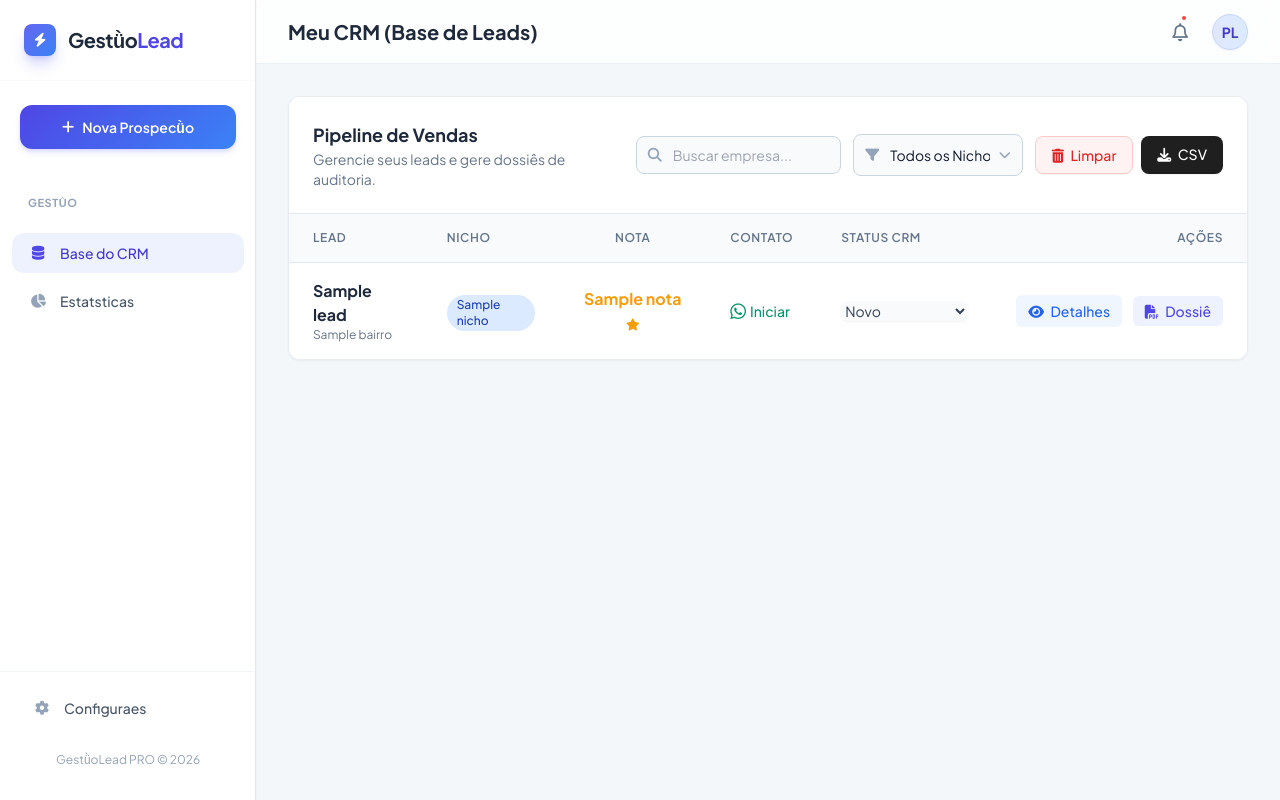
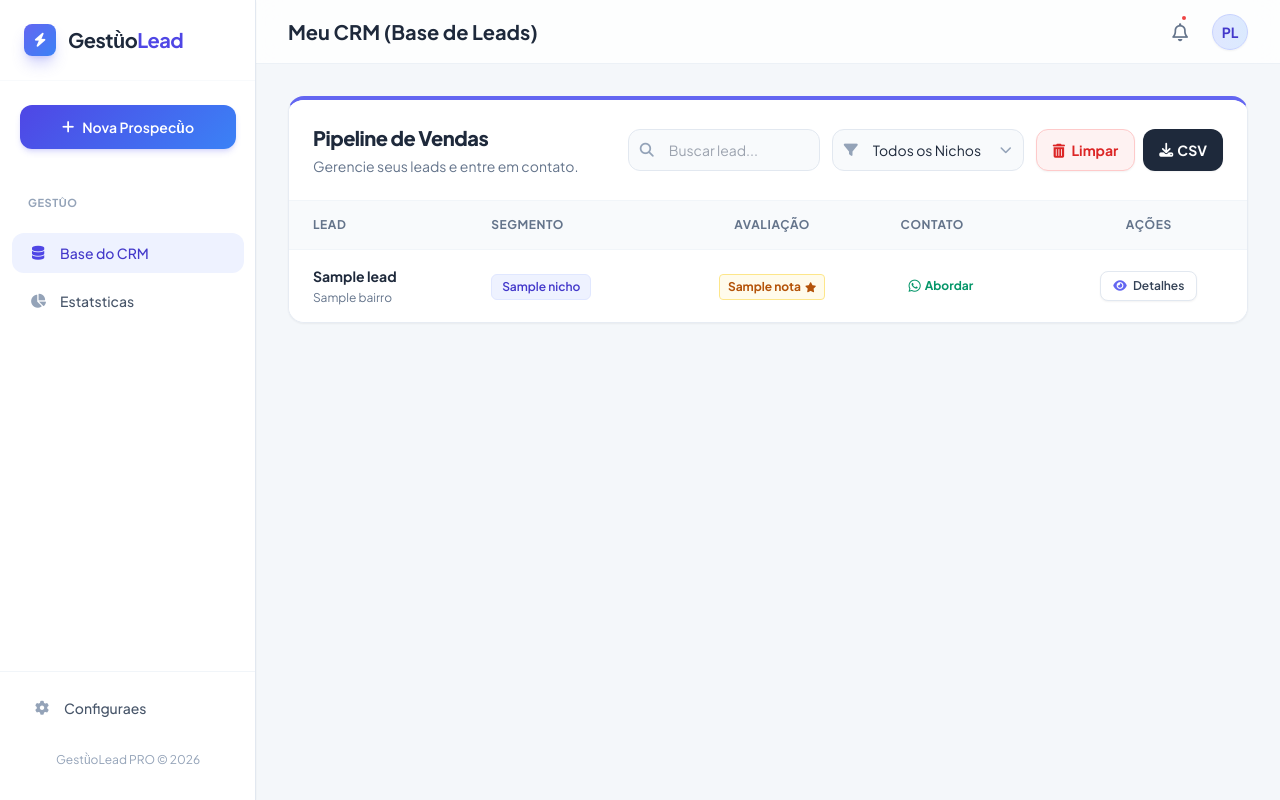
Before and after one commit to pedruu13/gestaoLead, a Python web app: template templates/crm.html in a window 1280 px wide. Run offline with Jinja, Linux system fonts and the light colour scheme; the template is opened without the code that fills it: most values are stand-ins (such as "Sample title", 1, 10 or a date in 2020); some libraries are stand-ins or nearby versions.

Commit message:
Fix horizontal scrolling and modernize CRM layout

```diff
--- a/templates/crm.html
+++ b/templates/crm.html
@@ -3,28 +3,28 @@
 {% block header_title %}Meu CRM (Base de Leads){% endblock %}
 
 {% block content %}
-<div class="glass-card rounded-xl shadow-sm overflow-hidden flex flex-col">
+<div class="glass-card rounded-2xl shadow-sm flex flex-col border-t-4 border-t-indigo-500 overflow-hidden w-full">
     <!-- Header -->
-    <div class="p-6 border-b border-slate-200 bg-white flex flex-col md:flex-row justify-between items-center gap-4">
+    <div class="p-6 border-b border-slate-100 bg-white flex flex-col md:flex-row justify-between items-start md:items-center gap-6">
         <div>
-            <h3 class="text-lg font-bold text-slate-800">Pipeline de Vendas</h3>
-            <p class="text-sm text-slate-500">Gerencie seus leads e gere dossiês de auditoria.</p>
+            <h3 class="text-xl font-extrabold text-slate-800 tracking-tight">Pipeline de Vendas</h3>
+            <p class="text-sm text-slate-500 mt-1">Gerencie seus leads e entre em contato.</p>
         </div>
 
         <!-- Filtros em Tempo Real -->
-        <div class="flex flex-col md:flex-row items-center gap-3 w-full md:w-auto mt-4 md:mt-0">
-            <div class="relative w-full md:w-auto">
+        <div class="flex flex-col md:flex-row items-center gap-3 w-full md:w-auto">
+            <div class="relative w-full md:w-48">
                 <div class="absolute inset-y-0 left-0 flex items-center pl-3 pointer-events-none">
                     <i class="fa-solid fa-search text-slate-400 text-sm"></i>
                 </div>
-                <input type="text" id="filter_nome" onkeyup="filterTable()" class="bg-slate-50 border border-slate-300 text-slate-900 text-sm rounded-lg focus:ring-blue-500 focus:border-blue-500 block w-full pl-9 p-2" placeholder="Buscar empresa...">
+                <input type="text" id="filter_nome" onkeyup="filterTable()" class="bg-slate-50 border border-slate-200 text-slate-800 text-sm rounded-xl focus:ring-2 focus:ring-indigo-500 focus:border-indigo-500 block w-full pl-10 p-2.5 transition-all outline-none" placeholder="Buscar lead...">
             </div>
 
-            <div class="relative w-full md:w-auto">
+            <div class="relative w-full md:w-48">
                 <div class="absolute inset-y-0 left-0 flex items-center pl-3 pointer-events-none">
                     <i class="fa-solid fa-filter text-slate-400 text-sm"></i>
                 </div>
-                <select id="filter_nicho" onchange="filterTable()" class="bg-slate-50 border border-slate-300 text-slate-900 text-sm rounded-lg focus:ring-blue-500 focus:border-blue-500 block w-full pl-9 p-2.5 appearance-none cursor-pointer pr-8">
+                <select id="filter_nicho" onchange="filterTable()" class="bg-slate-50 border border-slate-200 text-slate-800 text-sm rounded-xl focus:ring-2 focus:ring-indigo-500 focus:border-indigo-500 block w-full pl-10 p-2.5 appearance-none cursor-pointer pr-8 outline-none transition-all">
                     <option value="">Todos os Nichos</option>
                 </select>
                 <div class="absolute inset-y-0 right-0 flex items-center pr-3 pointer-events-none">
@@ -33,86 +33,81 @@
             </div>
 
             <div class="flex w-full md:w-auto gap-2">
-                <button onclick="limparCRM()" class="flex-1 md:flex-none bg-red-50 hover:bg-red-100 text-red-600 border border-red-200 text-sm font-medium py-2 px-4 rounded-lg shadow-sm transition-colors whitespace-nowrap text-center">
+                <button onclick="limparCRM()" class="flex-1 md:flex-none bg-red-50 hover:bg-red-100 text-red-600 border border-red-200 text-sm font-bold py-2.5 px-4 rounded-xl shadow-sm transition-colors whitespace-nowrap text-center">
                     <i class="fa-solid fa-trash-can mr-1"></i> Limpar
                 </button>
 
-                <a href="/export/csv" class="flex-1 md:flex-none bg-[#1F1F1F] hover:bg-black text-white text-sm font-medium py-2 px-4 rounded-lg shadow-sm transition-colors whitespace-nowrap text-center">
+                <a href="/export/csv" class="flex-1 md:flex-none bg-slate-800 hover:bg-slate-900 text-white text-sm font-bold py-2.5 px-4 rounded-xl shadow-sm transition-colors whitespace-nowrap text-center flex items-center justify-center">
                     <i class="fa-solid fa-download mr-1"></i> CSV
                 </a>
             </div>
         </div>
     </div>
 
-    <!-- Table -->
-    <div class="overflow-x-auto">
-        <table class="w-full text-left border-collapse">
+    <!-- Table Wrapper with constraints -->
+    <div class="overflow-x-auto w-full max-w-full">
+        <table class="w-full text-left border-collapse min-w-[800px]">
             <thead>
                 <tr class="bg-slate-50 text-slate-500 text-xs uppercase tracking-wider">
-                    <th class="px-6 py-4 font-semibold border-b border-slate-200">Lead</th>
-                    <th class="px-6 py-4 font-semibold border-b border-slate-200">Nicho</th>
-                    <th class="px-6 py-4 font-semibold border-b border-slate-200 text-center">Nota</th>
-                    <th class="px-6 py-4 font-semibold border-b border-slate-200">Contato</th>
-                    <th class="px-6 py-4 font-semibold border-b border-slate-200">Status CRM</th>
-                    <th class="px-6 py-4 font-semibold border-b border-slate-200 text-right">Ações</th>
+                    <th class="px-6 py-4 font-bold border-b border-slate-100">Lead</th>
+                    <th class="px-6 py-4 font-bold border-b border-slate-100">Segmento</th>
+                    <th class="px-6 py-4 font-bold border-b border-slate-100 text-center">Avaliação</th>
+                    <th class="px-6 py-4 font-bold border-b border-slate-100">Contato</th>
+                    <th class="px-6 py-4 font-bold border-b border-slate-100 text-center">Ações</th>
                 </tr>
             </thead>
             <tbody class="divide-y divide-slate-100 bg-white">
                 {% for lead in leads %}
-                <tr class="hover:bg-slate-50 transition-colors">
+                <tr class="hover:bg-indigo-50/30 transition-colors group">
                     <td class="px-6 py-4">
-                        <div class="font-bold text-slate-800">{{ lead.nome }}</div>
-                        <div class="text-xs text-slate-500">{{ lead.bairro }}</div>
+                        <div class="font-bold text-slate-800 text-sm">{{ lead.nome }}</div>
+                        <div class="text-xs text-slate-500 mt-1 truncate max-w-[200px]">{{ lead.bairro }}</div>
                     </td>
                     <td class="px-6 py-4">
-                        <span class="inline-flex items-center px-2.5 py-0.5 rounded-full text-xs font-medium bg-blue-100 text-blue-800">
+                        <span class="inline-flex items-center px-2.5 py-1 rounded-md text-xs font-semibold bg-indigo-50 text-indigo-700 border border-indigo-100">
                             {{ lead.nicho }}
                         </span>
                     </td>
                     <td class="px-6 py-4 text-center">
-                        <div class="font-bold {% if lead.nota >= '4.5' %}text-green-600{% else %}text-amber-500{% endif %}">
-                            {{ lead.nota }} <i class="fa-solid fa-star text-xs"></i>
+                        <div class="inline-flex items-center px-2 py-1 rounded font-bold text-xs {% if lead.nota >= '4.5' %}bg-green-50 text-green-700 border-green-200{% else %}bg-amber-50 text-amber-700 border-amber-200{% endif %} border">
+                            {{ lead.nota }} <i class="fa-solid fa-star ml-1 text-[10px]"></i>
                         </div>
                     </td>
                     <td class="px-6 py-4">
                         {% if lead.whatsapp_link %}
-                        <a href="{{ lead.whatsapp_link }}" target="_blank" class="text-emerald-600 hover:text-emerald-700 font-medium text-sm flex items-center gap-1">
-                            <i class="fa-brands fa-whatsapp text-lg"></i> Iniciar
+                        <a href="{{ lead.whatsapp_link }}" target="_blank" class="text-emerald-600 hover:text-emerald-700 hover:bg-emerald-50 px-2 py-1.5 rounded-lg font-bold text-xs flex items-center w-max transition-colors">
+                            <i class="fa-brands fa-whatsapp text-sm mr-1"></i> Abordar
+                        </a>
+                        {% elif lead.email %}
+                        <a href="mailto:{{ lead.email }}" class="text-blue-600 hover:text-blue-700 hover:bg-blue-50 px-2 py-1.5 rounded-lg font-bold text-xs flex items-center w-max transition-colors">
+                            <i class="fa-solid fa-envelope text-sm mr-1"></i> Email
                         </a>
                         {% else %}
-                        <span class="text-slate-400 text-sm">Sem Whats</span>
+                        <span class="text-slate-400 text-xs italic">Sem Contato</span>
                         {% endif %}
                     </td>
-                    <td class="px-6 py-4">
-                        <select onchange="updateStatus('{{ lead.place_id }}', this.value)" class="text-sm border-slate-300 rounded-md shadow-sm focus:border-blue-300 focus:ring focus:ring-blue-200 focus:ring-opacity-50 text-slate-700 bg-slate-50">
-                            <option value="Novo" {% if lead.status == 'Novo' %}selected{% endif %}>Novo</option>
-                            <option value="Contato Feito" {% if lead.status == 'Contato Feito' %}selected{% endif %}>Contato Feito</option>
-                            <option value="Em Negociação" {% if lead.status == 'Em Negociação' %}selected{% endif %}>Em Negociação</option>
-                            <option value="Fechado" {% if lead.status == 'Fechado' %}selected{% endif %}>Fechado</option>
-                            <option value="Descartado" {% if lead.status == 'Descartado' %}selected{% endif %}>Descartado</option>
-                        </select>
-                    </td>
-                    <td class="px-6 py-4 text-right whitespace-nowrap">
-                        <button
-                            onclick="abrirDetalhes(this)"
-                            data-nome="{{ lead.nome }}"
-                            data-maps="{{ lead.google_maps }}"
-                            data-prompt="{{ lead.prompt_design }}"
-                            data-insta="{{ lead.instagram }}"
-                            class="text-blue-600 hover:text-blue-900 bg-blue-50 hover:bg-blue-100 px-3 py-1.5 rounded-md text-sm font-medium transition-colors mr-2">
-                            <i class="fa-solid fa-eye mr-1"></i> Detalhes
+                    <td class="px-6 py-4 text-center">
+                        <button onclick="abrirDetalhes(this)"
+                                data-nome="{{ lead.nome }}"
+                                data-maps="{{ lead.maps_link }}"
+                                data-insta="{{ lead.instagram }}"
+                                data-prompt="{{ lead.ai_copy_prompt }}"
+                                class="bg-white hover:bg-slate-100 text-slate-700 border border-slate-200 font-semibold py-1.5 px-3 rounded-lg text-xs shadow-sm transition-all hover:border-slate-300">
+                            <i class="fa-solid fa-eye mr-1 text-indigo-500"></i> Detalhes
                         </button>
-                        <a href="/dossie/{{ lead.place_id }}" target="_blank" class="text-indigo-600 hover:text-indigo-900 bg-indigo-50 hover:bg-indigo-100 px-3 py-1.5 rounded-md text-sm font-medium transition-colors">
-                            <i class="fa-solid fa-file-pdf mr-1"></i> Dossiê
-                        </a>
                     </td>
                 </tr>
                 {% else %}
                 <tr>
-                    <td colspan="6" class="px-6 py-12 text-center text-slate-500">
-                        <i class="fa-solid fa-inbox text-4xl mb-3 text-slate-300 block"></i>
-                        Nenhum lead encontrado no banco de dados.<br>
-                        Vá para o <strong>Motor de Busca</strong> e inicie uma extração.
+                    <td colspan="5" class="px-6 py-16 text-center text-slate-500 bg-slate-50/50">
+                        <div class="bg-white w-16 h-16 rounded-full flex items-center justify-center mx-auto mb-4 shadow-sm border border-slate-100">
+                            <i class="fa-solid fa-inbox text-2xl text-slate-300"></i>
+                        </div>
+                        <h4 class="text-slate-700 font-bold mb-1">Base Vazia</h4>
+                        <p class="text-sm">Nenhum lead encontrado no banco de dados.</p>
+                        <a href="/" class="inline-block mt-4 text-indigo-600 hover:text-indigo-800 font-semibold text-sm hover:underline">
+                            Ir para o buscador <i class="fa-solid fa-arrow-right ml-1"></i>
+                        </a>
                     </td>
                 </tr>
                 {% endfor %}
@@ -122,53 +117,61 @@
 </div>
 
 <!-- Modal de Detalhes -->
-<div id="modal_detalhes" class="fixed inset-0 bg-slate-900 bg-opacity-50 z-50 hidden flex items-center justify-center backdrop-blur-sm">
-    <div class="bg-white rounded-2xl shadow-xl w-full max-w-2xl max-h-[90vh] overflow-y-auto m-4">
-        <div class="p-6 border-b border-slate-100 flex justify-between items-center bg-slate-50 rounded-t-2xl">
-            <h3 class="text-xl font-bold text-slate-800" id="modal_nome">Nome da Empresa</h3>
-            <button onclick="fecharDetalhes()" class="text-slate-400 hover:text-red-500 transition-colors">
-                <i class="fa-solid fa-xmark text-xl"></i>
+<div id="modal_detalhes" class="fixed inset-0 bg-slate-900/60 z-50 hidden flex items-center justify-center backdrop-blur-sm p-4">
+    <div class="bg-white rounded-2xl shadow-2xl w-full max-w-2xl max-h-[90vh] overflow-y-auto transform transition-all">
+        <div class="p-5 md:p-6 border-b border-slate-100 flex justify-between items-center bg-slate-50">
+            <h3 class="text-lg md:text-xl font-bold text-slate-800" id="modal_nome">Nome da Empresa</h3>
+            <button onclick="fecharDetalhes()" class="w-8 h-8 rounded-full bg-white border border-slate-200 flex items-center justify-center text-slate-500 hover:text-red-500 hover:border-red-200 transition-colors">
+                <i class="fa-solid fa-xmark"></i>
             </button>
         </div>
 
-        <div class="p-6 space-y-6">
+        <div class="p-5 md:p-6 space-y-6">
             <!-- Links Vitais -->
             <div>
-                <h4 class="text-sm font-bold text-slate-500 uppercase tracking-wider mb-3">Links da Empresa</h4>
-                <div class="flex flex-col gap-3">
-                    <a id="modal_maps" href="#" target="_blank" class="flex items-center p-3 border border-slate-200 rounded-lg hover:bg-slate-50 transition-colors text-slate-700">
-                        <i class="fa-solid fa-map-location-dot text-emerald-500 text-xl w-8 text-center"></i>
-                        <span class="font-medium ml-2">Abrir no Google Maps (Ver Fotos)</span>
-                        <i class="fa-solid fa-arrow-up-right-from-square ml-auto text-slate-400 text-sm"></i>
+                <h4 class="text-xs font-bold text-slate-400 uppercase tracking-wider mb-3">Presença Digital Encontrada</h4>
+                <div class="grid grid-cols-1 sm:grid-cols-2 gap-3">
+                    <a id="modal_maps" href="#" target="_blank" class="flex items-center p-3 border border-slate-200 rounded-xl hover:bg-slate-50 hover:border-slate-300 transition-all text-slate-700 group shadow-sm">
+                        <div class="w-10 h-10 rounded-lg bg-emerald-50 text-emerald-500 flex items-center justify-center mr-3 group-hover:bg-emerald-100">
+                            <i class="fa-solid fa-map-location-dot text-lg"></i>
+                        </div>
+                        <div class="flex-1">
+                            <span class="block font-bold text-sm">Google Maps</span>
+                            <span class="block text-xs text-slate-400">Ver Perfil e Fotos</span>
+                        </div>
+                        <i class="fa-solid fa-arrow-up-right-from-square text-slate-300 text-xs"></i>
                     </a>
 
-                    <a id="modal_insta" href="#" target="_blank" class="flex items-center p-3 border border-slate-200 rounded-lg hover:bg-slate-50 transition-colors text-slate-700 hidden">
-                        <i class="fa-brands fa-instagram text-pink-500 text-xl w-8 text-center"></i>
-                        <span class="font-medium ml-2">Abrir Instagram</span>
-                        <i class="fa-solid fa-arrow-up-right-from-square ml-auto text-slate-400 text-sm"></i>
+                    <a id="modal_insta" href="#" target="_blank" class="flex items-center p-3 border border-slate-200 rounded-xl hover:bg-slate-50 hover:border-slate-300 transition-all text-slate-700 group shadow-sm hidden">
+                        <div class="w-10 h-10 rounded-lg bg-pink-50 text-pink-500 flex items-center justify-center mr-3 group-hover:bg-pink-100">
+                            <i class="fa-brands fa-instagram text-lg"></i>
+                        </div>
+                        <div class="flex-1">
+                            <span class="block font-bold text-sm">Instagram</span>
+                            <span class="block text-xs text-slate-400">Ver Perfil Social</span>
+                        </div>
+                        <i class="fa-solid fa-arrow-up-right-from-square text-slate-300 text-xs"></i>
                     </a>
                 </div>
             </div>
 
             <!-- Prompt de IA -->
-            <div class="bg-blue-50 p-5 rounded-xl border border-blue-100">
-                <h4 class="text-sm font-bold text-blue-800 uppercase tracking-wider mb-2 flex items-center">
-                    <i class="fa-solid fa-wand-magic-sparkles mr-2"></i> Prompt para Gerar Layout (Midjourney/DALL-E)
+            <div class="bg-gradient-to-r from-indigo-50 to-blue-50 p-5 rounded-xl border border-indigo-100 relative">
+                <div class="absolute top-0 right-0 p-3 opacity-10">
+                    <i class="fa-solid fa-robot text-6xl"></i>
+                </div>
+                <h4 class="text-sm font-bold text-indigo-800 uppercase tracking-wider mb-1 flex items-center relative z-10">
+                    <i class="fa-solid fa-wand-magic-sparkles mr-2 text-indigo-500"></i> Pitch de Vendas Personalizado (IA)
                 </h4>
-                <p class="text-xs text-blue-600 mb-3">Copie este texto e cole em uma IA de imagens para gerar um site modelo de alta qualidade para enviar ao cliente.</p>
-                <div class="relative">
-                    <textarea id="modal_prompt" readonly class="w-full bg-white border border-blue-200 rounded-lg p-3 text-sm text-slate-700 h-24 focus:outline-none"></textarea>
-                    <button onclick="copiarPrompt()" class="absolute bottom-2 right-2 bg-blue-600 hover:bg-blue-700 text-white px-3 py-1.5 rounded text-xs font-bold transition-colors shadow-sm">
-                        <i class="fa-solid fa-copy mr-1"></i> Copiar
+                <p class="text-xs text-indigo-600 mb-4 relative z-10 max-w-md">Mensagem gerada baseada no nicho, localização e nota desta empresa. Copie e envie para abordar!</p>
+
+                <div class="relative z-10">
+                    <textarea id="modal_prompt" readonly class="w-full bg-white border border-indigo-200 rounded-xl p-4 text-sm text-slate-700 h-32 focus:outline-none focus:ring-2 focus:ring-indigo-300 shadow-sm leading-relaxed"></textarea>
+                    <button onclick="copiarPrompt()" class="absolute bottom-3 right-3 gradient-btn text-white px-4 py-2 rounded-lg text-xs font-bold transition-transform shadow-md hover:-translate-y-0.5 flex items-center">
+                        <i class="fa-solid fa-copy mr-2"></i> Copiar
                     </button>
                 </div>
             </div>
-        </div>
-
-        <div class="p-6 border-t border-slate-100 bg-slate-50 rounded-b-2xl flex justify-end">
-            <button onclick="fecharDetalhes()" class="bg-slate-800 hover:bg-slate-900 text-white font-medium py-2 px-6 rounded-lg transition-colors">
-                Fechar
-            </button>
         </div>
     </div>
 </div>
@@ -176,26 +179,13 @@
 
 {% block scripts %}
 <script>
-    async function updateStatus(placeId, newStatus) {
-        try {
-            const res = await fetch('/api/update_status', {
-                method: 'POST',
-                headers: { 'Content-Type': 'application/json' },
-                body: JSON.stringify({ place_id: placeId, status: newStatus })
-            });
-        } catch(e) {
-            console.error(e);
-            alert("Erro ao atualizar status.");
-        }
-    }
-
     document.addEventListener("DOMContentLoaded", () => {
         let select = document.getElementById('filter_nicho');
         let trs = document.querySelectorAll('tbody tr');
         let niches = new Set();
 
         trs.forEach(tr => {
-            if(tr.children.length > 1) { // se não for a mensagem de vazio
+            if(tr.children.length > 1) { // se nǜo for a mensagem de vazio
                 let nichoRaw = tr.children[1].innerText.trim();
                 if(nichoRaw) niches.add(nichoRaw);
             }
@@ -232,7 +222,7 @@
     }
 
     async function limparCRM() {
-        if(confirm("⚠️ Tem certeza que deseja DELETAR TODOS os leads da sua base? Essa ação não pode ser desfeita!")) {
+        if(confirm("⚠ ATENÇÃO! Tem certeza que deseja DELETAR TODOS os leads da sua base? Essa ação não pode ser desfeita!")) {
             try {
                 const res = await fetch('/api/limpar_crm', { method: 'POST' });
                 const data = await res.json();
@@ -284,7 +274,17 @@
         let textarea = document.getElementById('modal_prompt');
         textarea.select();
         document.execCommand('copy');
-        alert("Prompt copiado com sucesso! Cole no ChatGPT, Midjourney ou DALL-E.");
+
+        // Efeito visual no botǜo
+        const btn = event.currentTarget;
+        const originalHtml = btn.innerHTML;
+        btn.innerHTML = '<i class="fa-solid fa-check mr-2"></i> Copiado!';
+        btn.classList.add('bg-green-600');
+
+        setTimeout(() => {
+            btn.innerHTML = originalHtml;
+            btn.classList.remove('bg-green-600');
+        }, 2000);
     }
 </script>
 {% endblock %}
--- a/templates/layout.html
+++ b/templates/layout.html
@@ -104,15 +104,15 @@
     </aside>
 
     <!-- Main Content -->
-    <main class="flex-1 flex flex-col h-screen overflow-y-auto bg-[#F4F7FA] relative w-full">
+    <main class="flex-1 flex flex-col h-screen overflow-y-auto overflow-x-hidden bg-[#F4F7FA] relative w-full">
         <!-- Headerbar -->
         <header class="h-16 bg-white/80 backdrop-blur-md flex items-center px-4 md:px-8 border-b border-slate-200/60 sticky top-0 z-30">
             <button onclick="toggleSidebar()" class="mr-3 md:hidden text-slate-500 hover:bg-slate-100 w-10 h-10 rounded-full flex items-center justify-center transition-colors focus:outline-none">
                 <i class="fa-solid fa-bars"></i>
             </button>
-            <h2 class="text-xl font-bold text-slate-800 flex-1">{% block header_title %}{% endblock %}</h2>
-            <div class="flex items-center gap-4">
-                <div class="relative cursor-pointer hover:bg-slate-100 p-2 rounded-full transition-colors">
+            <h2 class="text-xl font-bold text-slate-800 flex-1 truncate">{% block header_title %}{% endblock %}</h2>
+            <div class="flex items-center gap-4 shrink-0">
+                <div class="relative cursor-pointer hover:bg-slate-100 p-2 rounded-full transition-colors hidden sm:block">
                     <i class="fa-regular fa-bell text-slate-500 text-lg"></i>
                     <span class="absolute top-1 right-2 w-2 h-2 bg-red-500 rounded-full border-2 border-white"></span>
                 </div>
@@ -123,7 +123,7 @@
         </header>
 
         <!-- Content Padding -->
-        <div class="p-4 md:p-8 flex-1 max-w-7xl mx-auto w-full overflow-x-hidden">
+        <div class="p-4 md:p-8 flex-1 max-w-7xl mx-auto w-full">
             {% block content %}{% endblock %}
         </div>
     </main>
```
